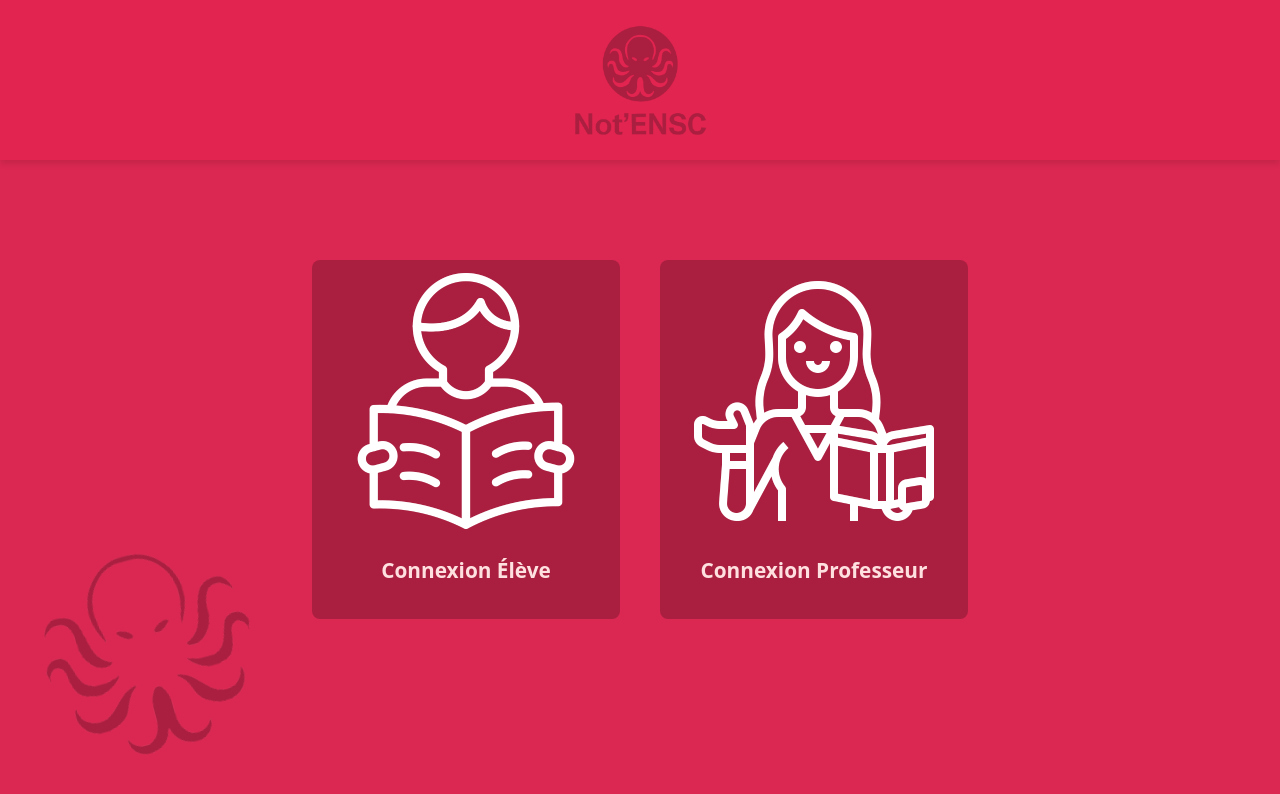
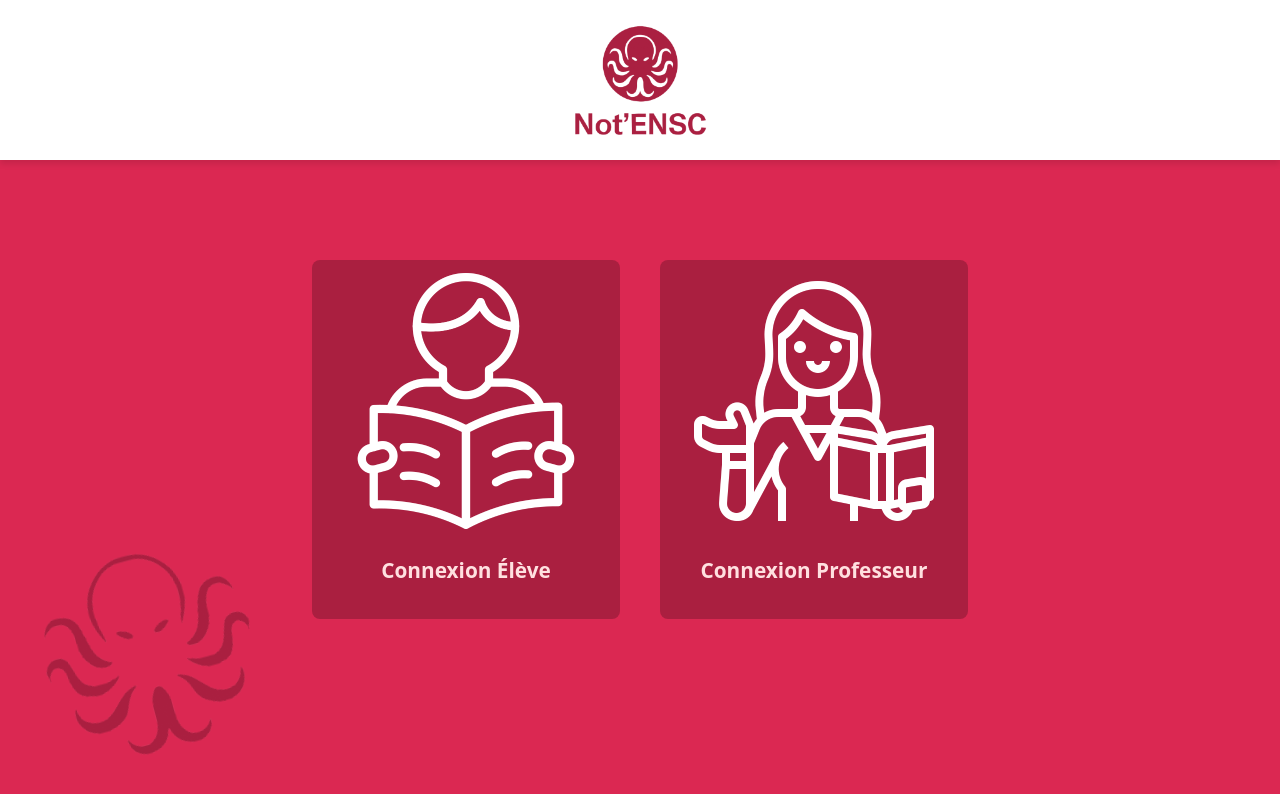
Before and after one commit to d-hout/projet_comweb_Hout_Deramaix-Pawelczyk, a React (Vite) app: page / in a window 1280 px wide. Shown: the top 794 px of the page. Built offline with nearby package versions, Linux system fonts and the light colour scheme.

Commit message:
couleur bandeau

```diff
--- a/src/index.css
+++ b/src/index.css
@@ -30,7 +30,7 @@ body {
   height: 160px;
   box-shadow: 0 4px 6px rgba(0, 0, 0, 0.1);
   z-index: 10;
-  background-color: #e22450;
+  background-color: white;
 }
 
 .logo {
```
